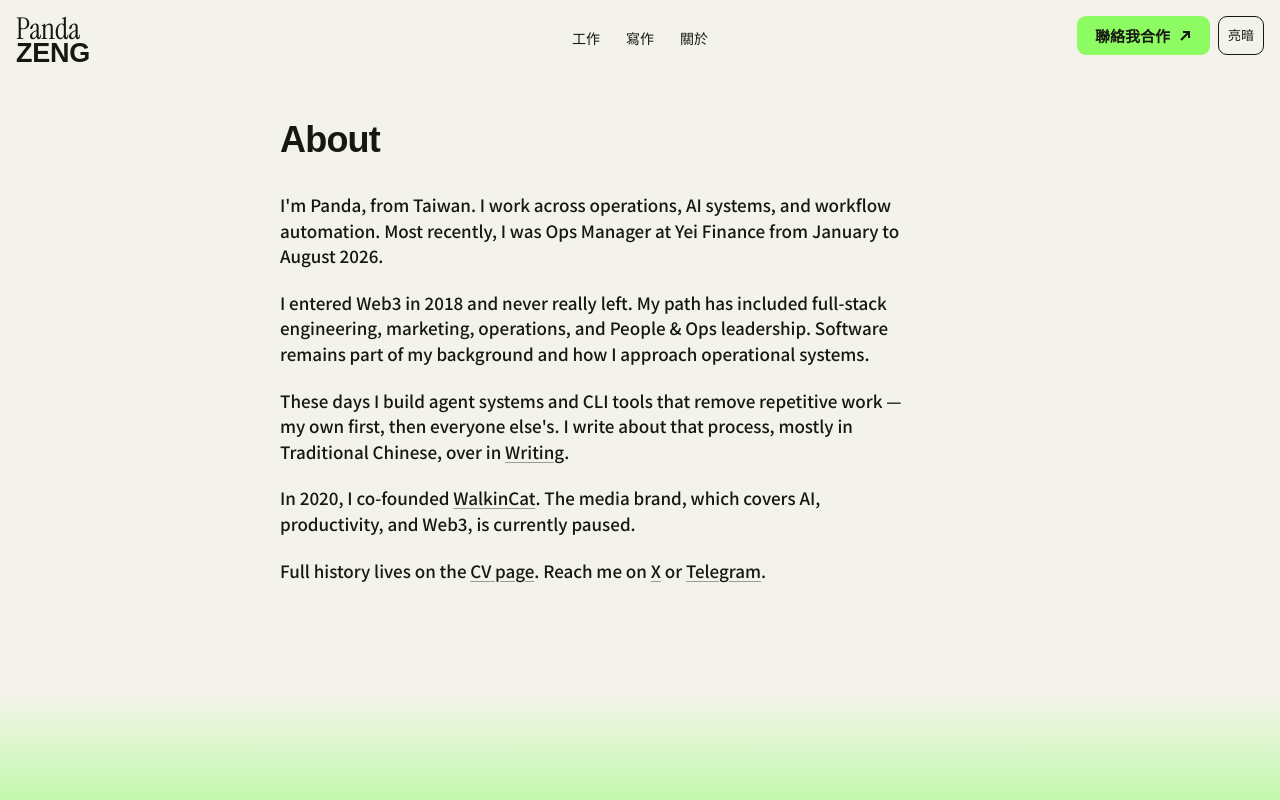
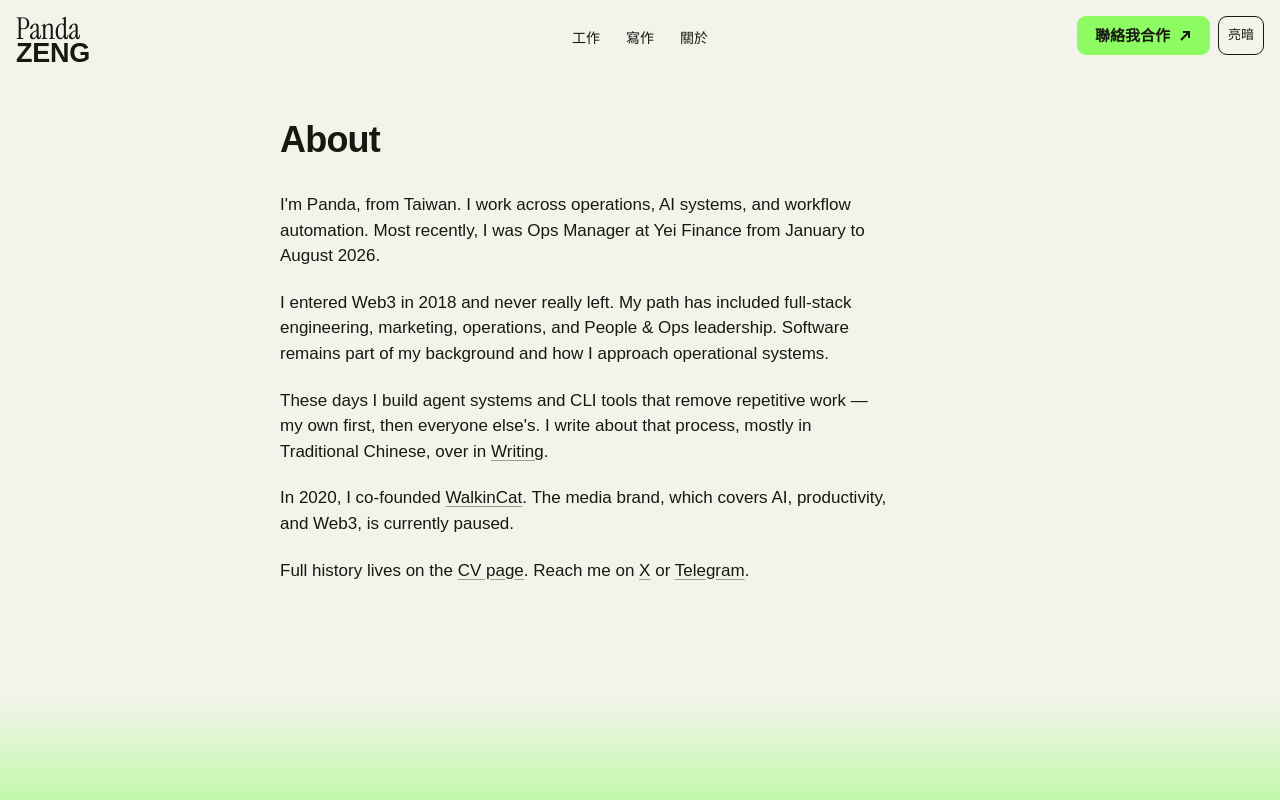
Before and after one commit to panda850819/pdzeng.com, a Next.js app: page /about in a window 1280 px wide. Shown: the top 800 px of the page. Built offline with nearby package versions, Linux system fonts and the light colour scheme; a web font is replaced by a local one.

Commit message:
fix(fonts): use system CJK fonts instead of bundling Noto Sans TC
next/font fetched 432 Noto Sans TC subsets at build time, which failed
in CI and shipped a heavy font payload. Latin faces stay on next/font.

Co-Authored-By: Claude Opus 5.5 <noreply@anthropic.com>

```diff
--- a/app/globals.css
+++ b/app/globals.css
@@ -38,9 +38,9 @@
 }
 
 @theme {
-  --font-serif: var(--font-instrument), var(--font-noto), serif;
-  --font-display: var(--font-mona), var(--font-noto), "PingFang TC", sans-serif;
-  --font-body: var(--font-noto), "PingFang TC", sans-serif;
+  --font-serif: var(--font-instrument), "PingFang TC", "Noto Sans TC", "Microsoft JhengHei", serif;
+  --font-display: var(--font-mona), "PingFang TC", "Noto Sans TC", "Microsoft JhengHei", sans-serif;
+  --font-body: "PingFang TC", "Noto Sans TC", "Microsoft JhengHei", sans-serif;
 
   /* Page-level tokens follow t1, so every existing page reads on the current theme */
   --color-canvas: var(--t1-bg);
--- a/app/layout.tsx
+++ b/app/layout.tsx
@@ -1,5 +1,5 @@
 import type { Metadata } from "next";
-import { Instrument_Serif, Mona_Sans, Noto_Sans_TC } from "next/font/google";
+import { Instrument_Serif, Mona_Sans } from "next/font/google";
 import { Header } from "@/components/header";
 import { Footer } from "@/components/footer";
 import { Motion } from "@/components/motion";
@@ -21,14 +21,6 @@ const mona = Mona_Sans({
 });
 
 // CJK ships as unicode-range slices; preloading them all would defeat that
-const noto = Noto_Sans_TC({
-  weight: ["300", "500", "700", "900"],
-  subsets: ["latin"],
-  variable: "--font-noto",
-  display: "swap",
-  preload: false,
-});
-
 export const metadata: Metadata = {
   metadataBase: new URL("https://pdzeng.com"),
   title: { default: "Panda Zeng", template: "%s · Panda Zeng" },
@@ -67,7 +59,7 @@ const jsonLd = {
 
 export default function RootLayout({ children }: { children: React.ReactNode }) {
   return (
-    <html lang="en" suppressHydrationWarning className={`${instrument.variable} ${mona.variable} ${noto.variable}`}>
+    <html lang="en" suppressHydrationWarning className={`${instrument.variable} ${mona.variable}`}>
       <body className="min-h-dvh antialiased">
         <script
           dangerouslySetInnerHTML={{
```
